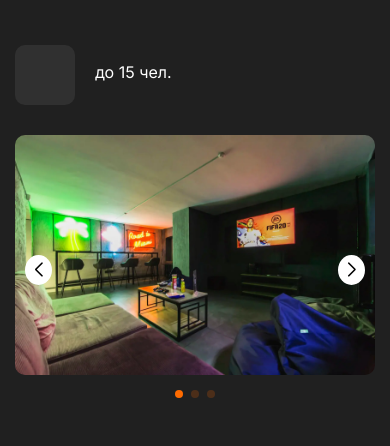
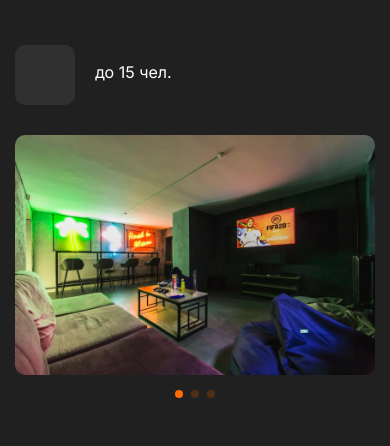
Before and after one commit to kopylov88/lagame, a website: page src/index.html in a window 390 px wide. Shown: the part 2143-2589 px from the top of the page. Drawn offline with nearby package versions, Linux system fonts and the light colour scheme; files that its build step writes are made by us from their sources; files whose address does not match are found by name.

Commit message:
fix slider

```diff
--- a/src/scss/_global.scss
+++ b/src/scss/_global.scss
@@ -10,6 +10,7 @@ body {
   font-weight: 400;
   color: #fff;
   background-color: #202020;
+
   &::after {
     content: '';
     position: absolute;
@@ -24,6 +25,7 @@ body {
 
   &.noscroll {
     overflow: hidden;
+
     &::after {
       display: block;
     }
@@ -120,12 +122,15 @@ body {
 .phone::before {
   background-image: url('@img/icons/phone.svg');
 }
+
 .shedule::before {
   background-image: url('@img/icons/time.svg');
 }
+
 .adress::before {
   background-image: url('@img/icons/marker.svg');
 }
+
 .email::before {
   background-image: url('@img/icons/email.svg');
   top: -5px;
@@ -191,6 +196,7 @@ body {
   background-color: #111;
   transition: .3s;
   transform: translateX(100%);
+
   &.open {
     transform: translateX(0);
   }
@@ -209,9 +215,17 @@ body {
   }
 
   &__item {
-    &+.side-menu__item {
-      margin-top: 20px;
+    transition: .3s;
+
+    @media(any-hover: hover) {
+      &:hover {
+        padding-left: 20px;
+      }
     }
+  }
+
+  &__item+&__item {
+    margin-top: 20px;
   }
 
   &__link {
--- a/src/scss/_media.scss
+++ b/src/scss/_media.scss
@@ -17,6 +17,10 @@
 
   .promo__box {
     justify-content: flex-start;
+  }
+
+  .rooms__slider {
+    max-width: 100%;
   }
 
 }
@@ -199,6 +203,11 @@
     font-size: 18px;
   }
 
+  .rooms .swiper-button-next:after,
+  .rooms .swiper-button-prev:after {
+    display: none;
+  }
+
 }
 
 @media (max-width: 500px) {
--- a/src/scss/blocks/rooms.scss
+++ b/src/scss/blocks/rooms.scss
@@ -107,7 +107,6 @@
 
   &__slider {
     max-width: 600px;
-
     .swiper-horizontal>.swiper-pagination-bullets,
     .swiper-pagination-bullets.swiper-pagination-horizontal,
     .swiper-pagination-custom,
@@ -184,6 +183,7 @@
   &__slider-item {
     img {
       border-radius: 10px;
+      width: 100%;
     }
 
   }
```
Also changed, not shown: dist/css/style.css, dist/css/style.min.css, dist/index.html.
